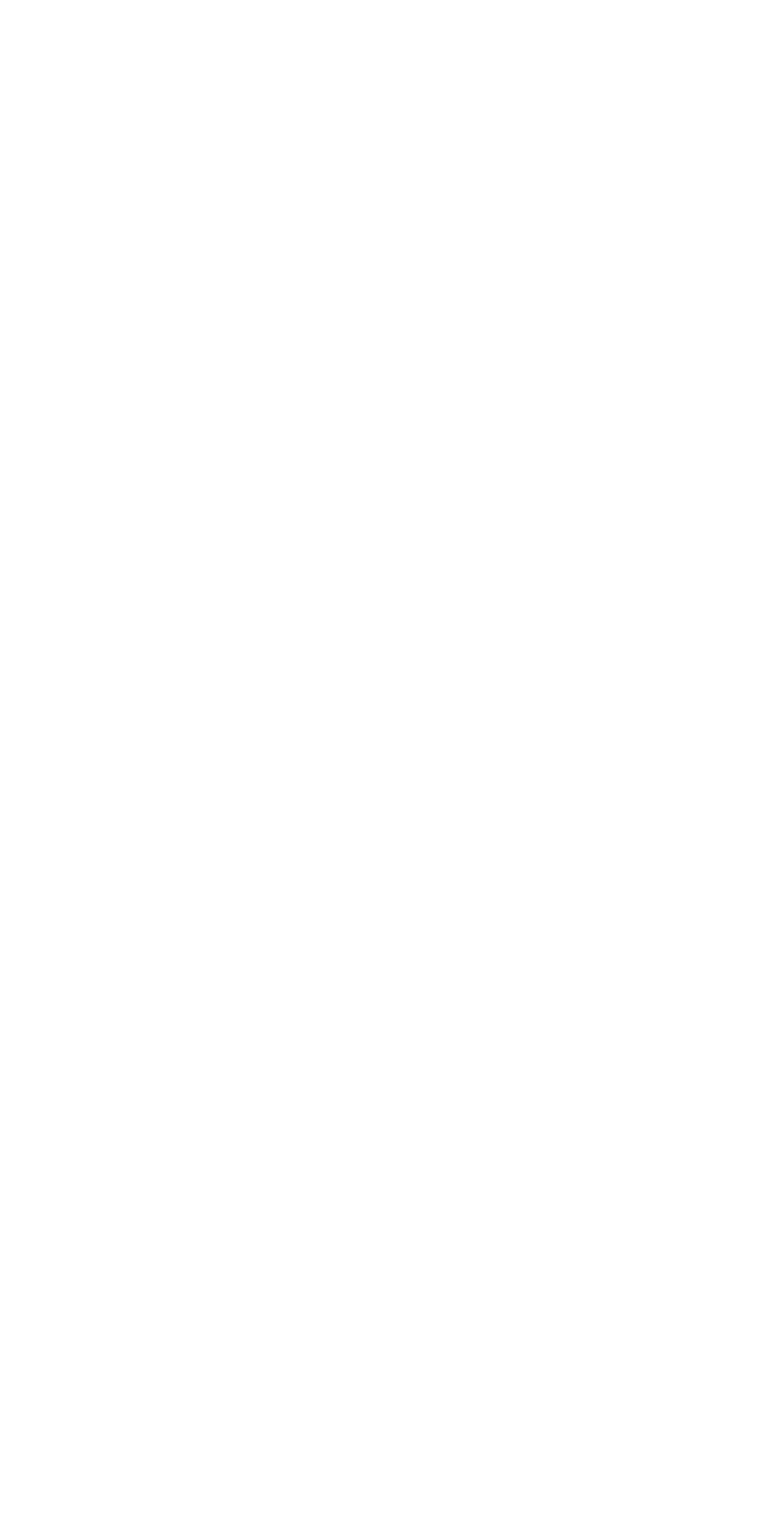
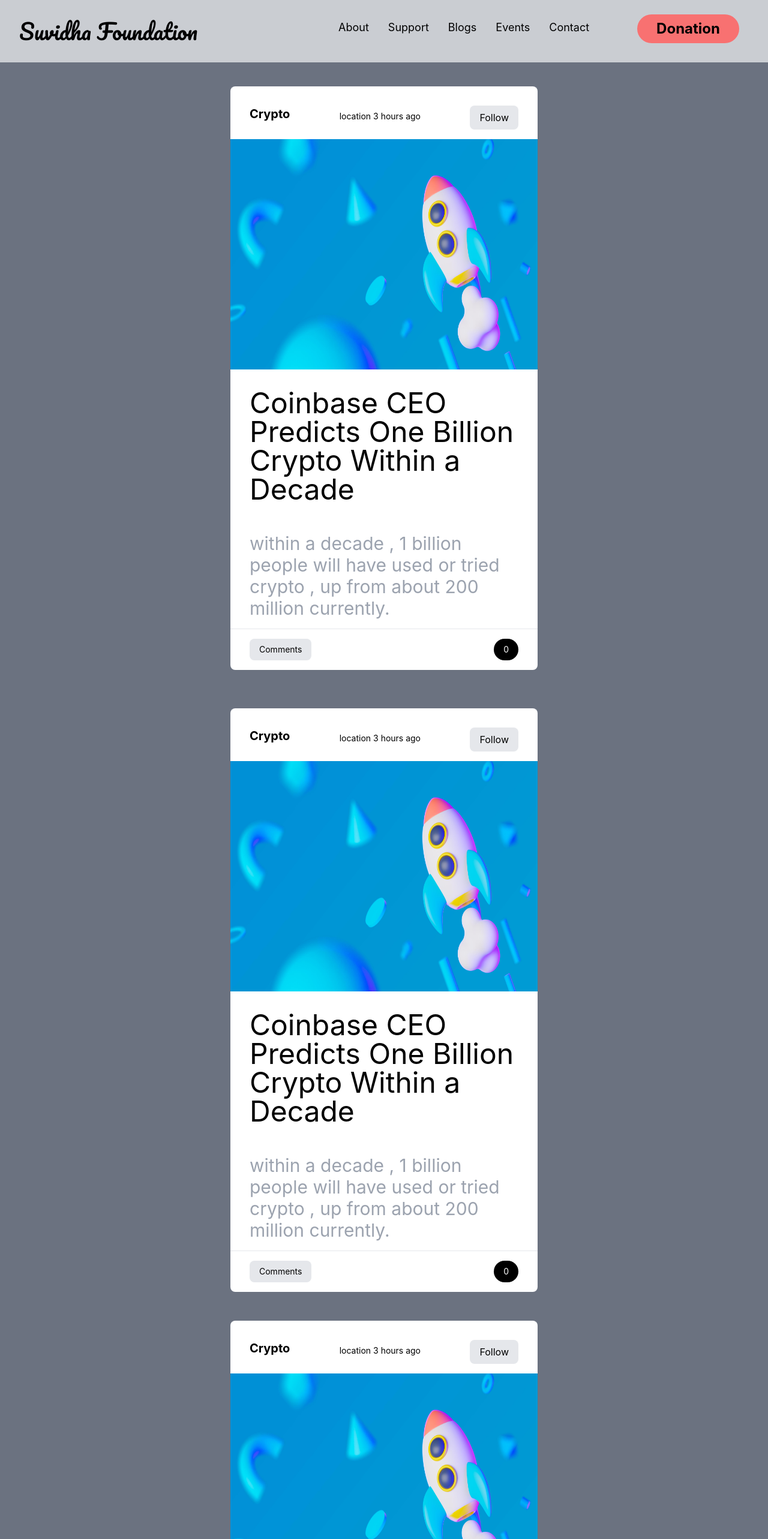
Before and after one commit to kapilk05/suvidha-web-dev, a React (Create React App) app: page /blogs in a window 1280 px wide. Before the commit this address had no page. Shown: the top 2566 px of the page at 60% size. Before the commit the page ends 800 px from the top, so only its background shows below. Built offline with nearby package versions, Linux system fonts and the light colour scheme.

Commit message:
blog page

```diff
--- a/public/index.html
+++ b/public/index.html
@@ -15,6 +15,8 @@
       user's mobile device or desktop. See https://developers.google.com/web/fundamentals/web-app-manifest/
     -->
     <link rel="manifest" href="%PUBLIC_URL%/manifest.json" />
+    <link href="https://fonts.googleapis.com/icon?family=Material+Icons" rel="stylesheet">
+<link rel="stylesheet" href="https://cdnjs.cloudflare.com/ajax/libs/font-awesome/4.7.0/css/font-awesome.min.css">
     <!--
       Notice the use of %PUBLIC_URL% in the tags above.
       It will be replaced with the URL of the `public` folder during the build.
--- a/src/App.js
+++ b/src/App.js
@@ -5,18 +5,22 @@
 import Event from "./component/EventsPage/event";
 import Login from "./component/LoginPage/login";
 import Support from "./component/SupportPage/support";
+import Nav from "./component/LandingPage/navbar/nav";
+import Blogs from "./component/BlogPage/blogs";
 
 function App() {
   return (
     <>
     <BrowserRouter>
+    <Nav/>
         <Routes>
           <Route path="/" element={<Pages/>}/>
           <Route exact path="/about" element={<About/>}/>
+          <Route exact path="/blogs" element={<Blogs/>}/>
           <Route exact path="/contact" element={<Contact/>}/>
           <Route exact path="/event" element={<Event/>}/>
           <Route exact path="/login" element={<Login/>}/>
-          <Route exact path="/support" element={<Support/>}/>
+          <Route exact path="/support" element={<Support/>}/>n
         </Routes>
     </BrowserRouter>
     </>
--- a/src/component/AboutPage/AboutHeader.js
+++ b/src/component/AboutPage/AboutHeader.js
@@ -2,7 +2,7 @@
     return(
         <>
         <div className=" text-white">
-            <div className="flex justify-center py-96">
+            <div className="flex justify-center py-64">
                 <div className="">
                 <h1 className=" text-7xl  flex justify-center font-bold py-2">About Us</h1>
                 </div>
--- a/src/component/AboutPage/about.js
+++ b/src/component/AboutPage/about.js
@@ -8,7 +8,7 @@
 export default function About(){
     return(
         <>
-        <div className=" bg-fixed bg-cover bg-center ... bg-[url('./images/about-head.jpg')] w-full h-full">
+        <div className=" bg-fixed bg-cover bg-bottom ... bg-[url('./images/about-head.jpg')] w-full h-full">
         <Navbar/>
         <AboutHeader/>
         <AboutBody/>
--- /dev/null
+++ b/src/component/BlogPage/blogs.js
@@ -0,0 +1,133 @@
+export default function Blogs(){
+    return(
+        <>
+
+        <div className="bg-gray-500 h-auto">
+            <div className="pt-32 pb-8 px-96">
+                <div className="bg-white h-auto rounded-lg">
+                     <div className="flex justify-between mx-8 my-4 pt-8">
+                        <h1 className="text-xl font-bold ">Crypto</h1>
+                        <h1 className="text-sm mt-2">location 3 hours ago</h1>
+                        <a className=""><button className="bg-gray-200 rounded-lg px-4 py-2 ">Follow</button></a>
+                     </div>
+                     <div >
+                        <img className="h-96 w-full bg-center bg-no-repeat" src="/images/booster.jpg"/>
+                        <h1 className="text-5xl py-8 px-8">Coinbase CEO Predicts One Billion Crypto Within a Decade</h1>
+                        <p className="text-3xl text-gray-400 px-8 py-4">within a decade , 1 billion people will have used or tried crypto , up from about 200 million currently.</p>
+                        <hr className=""/>
+                        <div className="flex justify-between px-8 py-4">
+                            <h1><button className="bg-gray-200 rounded-lg px-4 py-2 text-sm">Comments</button></h1>
+                            <h1 className="bg-black rounded-full text-white text-sm px-4 py-2">0</h1>
+                        </div>
+
+                     </div>
+                </div>
+
+            </div>
+
+
+
+
+
+
+        </div>
+
+        <div className="bg-gray-500 h-auto">
+            <div className="py-4 px-96">
+                <div className="bg-white h-auto rounded-lg">
+                     <div className="flex justify-between mx-8 my-4 pt-8">
+                        <h1 className="text-xl font-bold ">Crypto</h1>
+                        <h1 className="text-sm mt-2">location 3 hours ago</h1>
+                        <a className=""><button className="bg-gray-200 rounded-lg px-4 py-2 ">Follow</button></a>
+                     </div>
+                     <div >
+                        <img className="h-96 w-full bg-center bg-no-repeat" src="/images/booster.jpg"/>
+                        <h1 className="text-5xl py-8 px-8">Coinbase CEO Predicts One Billion Crypto Within a Decade</h1>
+                        <p className="text-3xl text-gray-400 px-8 py-4">within a decade , 1 billion people will have used or tried crypto , up from about 200 million currently.</p>
+                        <hr className=""/>
+                        <div className="flex justify-between px-8 py-4">
+                            <h1><button className="bg-gray-200 rounded-lg px-4 py-2 text-sm">Comments</button></h1>
+                            <h1 className="bg-black rounded-full text-white text-sm px-4 py-2">0</h1>
+                        </div>
+
+                     </div>
+                </div>
+
+            </div>
+
+
+
+
+
+
+        </div>
+
+
+        <div className="bg-gray-500 h-auto">
+            <div className="py-4 px-96">
+                <div className="bg-white h-auto rounded-lg">
+                     <div className="flex justify-between mx-8 my-4 pt-8">
+                        <h1 className="text-xl font-bold ">Crypto</h1>
+                        <h1 className="text-sm mt-2">location 3 hours ago</h1>
+                        <a className=""><button className="bg-gray-200 rounded-lg px-4 py-2 ">Follow</button></a>
+                     </div>
+                     <div >
+                        <img className="h-96 w-full bg-center bg-no-repeat" src="/images/booster.jpg"/>
+                        <h1 className="text-5xl py-8 px-8">Coinbase CEO Predicts One Billion Crypto Within a Decade</h1>
+                        <p className="text-3xl text-gray-400 px-8 py-4">within a decade , 1 billion people will have used or tried crypto , up from about 200 million currently.</p>
+                        <hr className=""/>
+                        <div className="flex justify-between px-8 py-4">
+                            <h1><button className="bg-gray-200 rounded-lg px-4 py-2 text-sm">Comments</button></h1>
+                            <h1 className="bg-black rounded-full text-white text-sm px-4 py-2">0</h1>
+                        </div>
+
+                     </div>
+                </div>
+
+            </div>
+
+
+
+
+
+
+        </div>
+
+
+
+        <div className="bg-gray-500 h-auto">
+            <div className="py-4 px-96">
+                <div className="bg-white h-auto rounded-lg">
+                     <div className="flex justify-between mx-8 my-4 pt-8">
+                        <h1 className="text-xl font-bold ">Crypto</h1>
+                        <h1 className="text-sm mt-2">location 3 hours ago</h1>
+                        <a className=""><button className="bg-gray-200 rounded-lg px-4 py-2 ">Follow</button></a>
+                     </div>
+                     <div >
+                        <img className="h-96 w-full bg-center bg-no-repeat" src="/images/booster.jpg"/>
+                        <h1 className="text-5xl py-8 px-8">Coinbase CEO Predicts One Billion Crypto Within a Decade</h1>
+                        <p className="text-3xl text-gray-400 px-8 py-4">within a decade , 1 billion people will have used or tried crypto , up from about 200 million currently.</p>
+                        <hr className=""/>
+                        <div className="flex justify-between px-8 py-4">
+                            <h1><button className="bg-gray-200 rounded-lg px-4 py-2 text-sm">Comments</button></h1>
+                            <h1 className="bg-black rounded-full text-white text-sm px-4 py-2">0</h1>
+                        </div>
+
+                     </div>
+                </div>
+
+            </div>
+
+
+
+
+
+
+        </div>
+
+
+
+
+        </>
+    )
+};
--- a/src/component/LandingPage/navbar/constant/navtext.js
+++ b/src/component/LandingPage/navbar/constant/navtext.js
@@ -8,8 +8,8 @@
         src: "/support"
     },
     {
-        name : "News",
-        src: "/news"
+        name : "Blogs",
+        src: "/blogs"
     },
     {
         name : " Events",
--- a/src/component/LandingPage/navbar/nav.js
+++ b/src/component/LandingPage/navbar/nav.js
@@ -8,7 +8,7 @@
 
     return(
         <>
-        <div className="flex fixed w-full justify-between text-white bg-black">
+        <div className="flex fixed w-full justify-between text-black bg-gray-100 bg-opacity-70 ">
             <div className="py-8 px-8 text-4xl Font">
                <Link to="/">Suvidha Foundation</Link>
             </div>
--- a/src/component/NewsPage/news.js
+++ /dev/null
@@ -1,5 +0,0 @@
-export default function News(){
-    return(
-        <></>
-    )
-};
```
